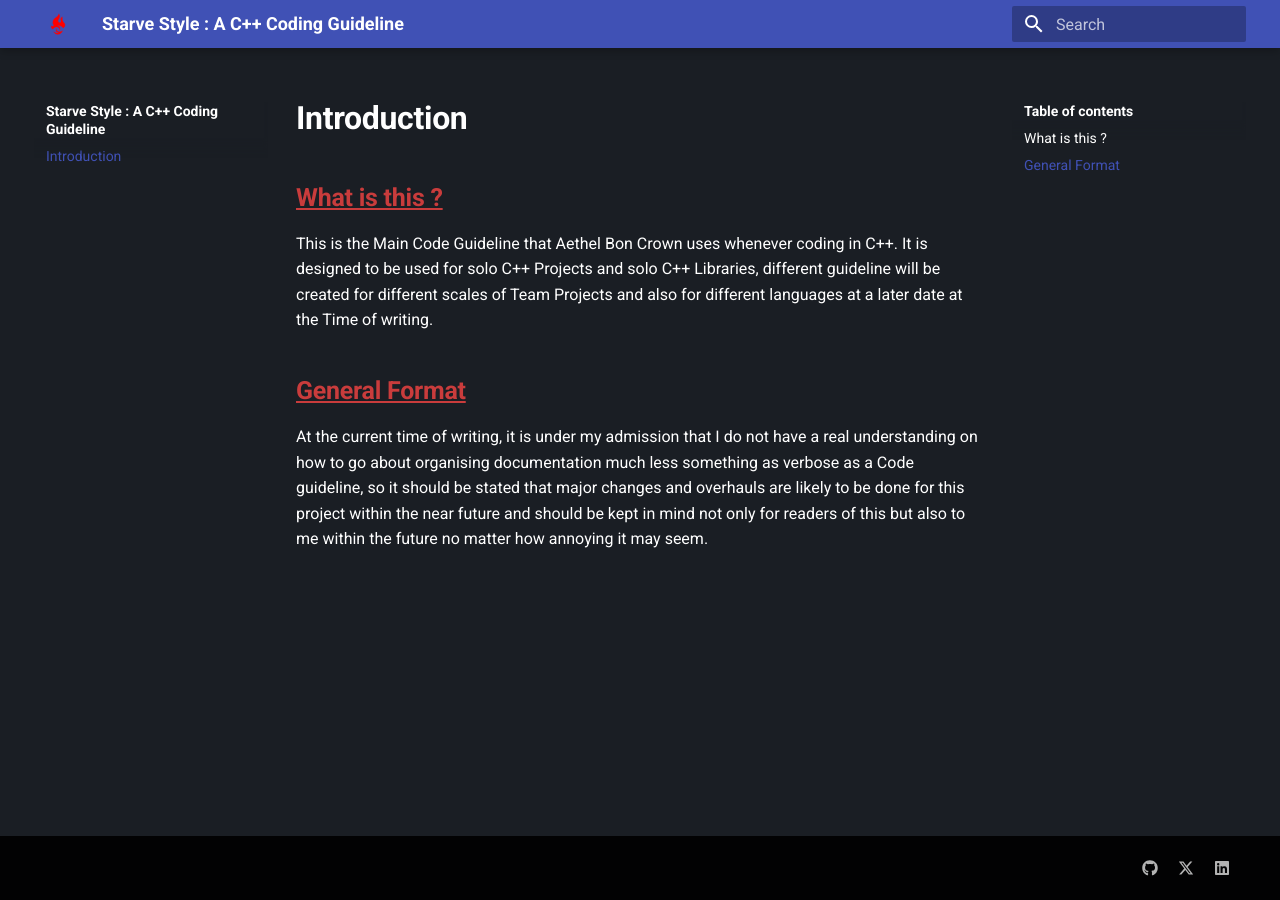
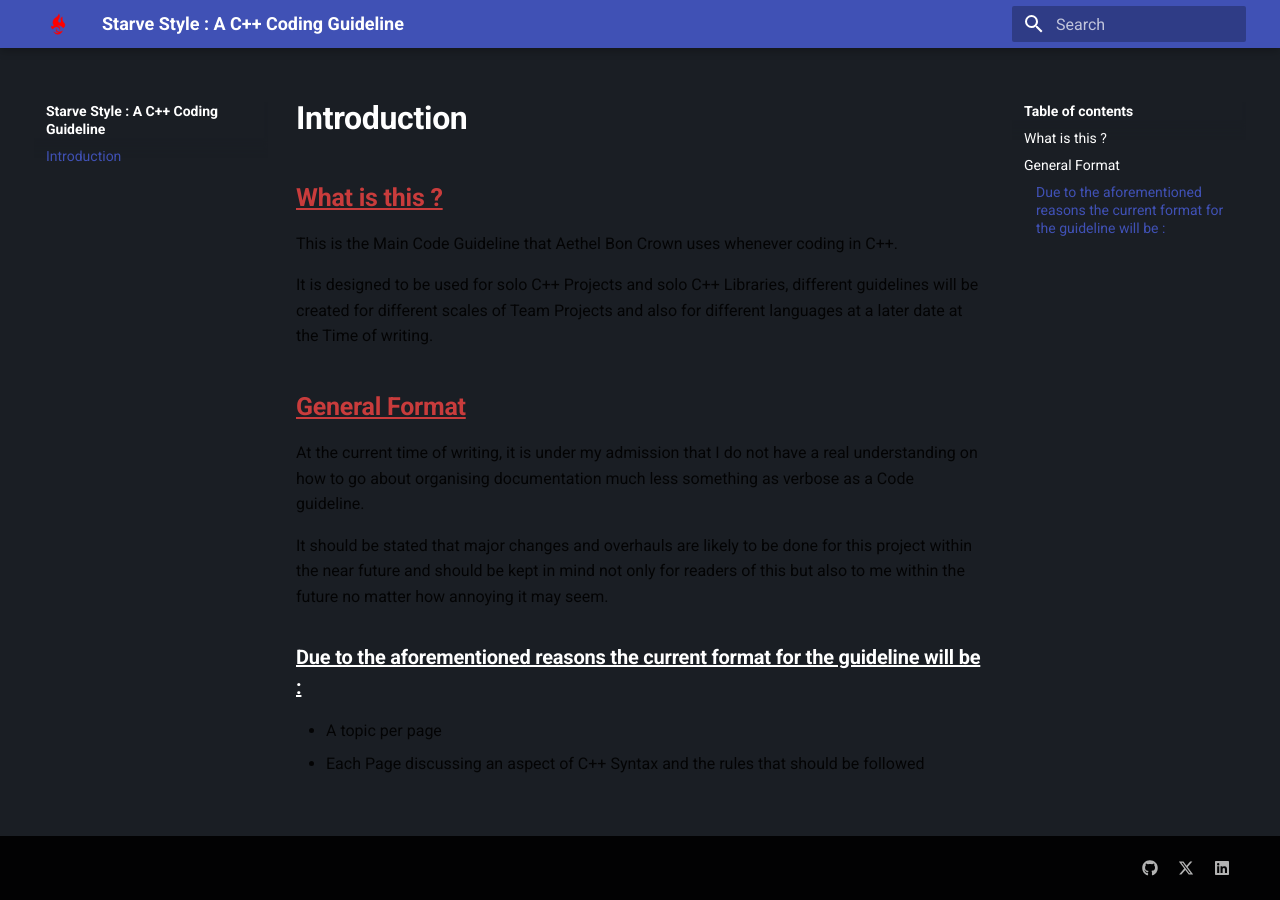
Before and after one commit to Belphonz/Starve-Style, an MkDocs documentation site: the page built from docs/index.md, in a window 1280 px wide. Built offline with MkDocs 1.6.1 and Material for MkDocs 9.7.7, drawn with Linux system fonts in a browser that asks for light colours.

Commit message:
vault backup: 2024-10-19 21:31:01

```diff
--- a/docs/index.md
+++ b/docs/index.md
@@ -3,8 +3,16 @@
 ## <u>What is this ?</u>
 
 This is the Main Code Guideline that Aethel Bon Crown uses whenever coding in C++.
-It is designed to be used for solo C++ Projects and solo C++ Libraries, different guideline will be created for different scales of Team Projects and also for different languages at a later date at the Time of writing.
+
+It is designed to be used for solo C++ Projects and solo C++ Libraries, different guidelines will be created for different scales of Team Projects and also for different languages at a later date at the Time of writing.
 
 ## <u>General Format</u>
 
-At the current time of writing, it is under my admission that I do not have a real understanding on how to go about organising documentation much less something as verbose as a Code guideline, so it should be stated that major changes and overhauls are likely to be done for this project within the near future and should be kept in mind not only for readers of this but also to me within the future no matter how annoying it may seem.
+At the current time of writing, it is under my admission that I do not have a real understanding on how to go about organising documentation much less something as verbose as a Code guideline.
+
+It should be stated that major changes and overhauls are likely to be done for this project within the near future and should be kept in mind not only for readers of this but also to me within the future no matter how annoying it may seem.
+
+### <u>Due to the aforementioned reasons the current format for the guideline will be :</u>
+
+- A topic per page
+- Each Page discussing an aspect of C++ Syntax and the rules that should be followed
--- a/docs/stylesheets/extra.css
+++ b/docs/stylesheets/extra.css
@@ -10,12 +10,11 @@
 
 .md-typeset h3 {
     font-weight: bold;
-    color: rgb(201, 60, 60);
+    color: white;
 }
 
 body {
     --md-default-bg-color:  rgb(26, 30, 36);
     --md-default-fg-color:  white;
     --md-default-fg-color--light: white;
-   color: white;
 }
```
